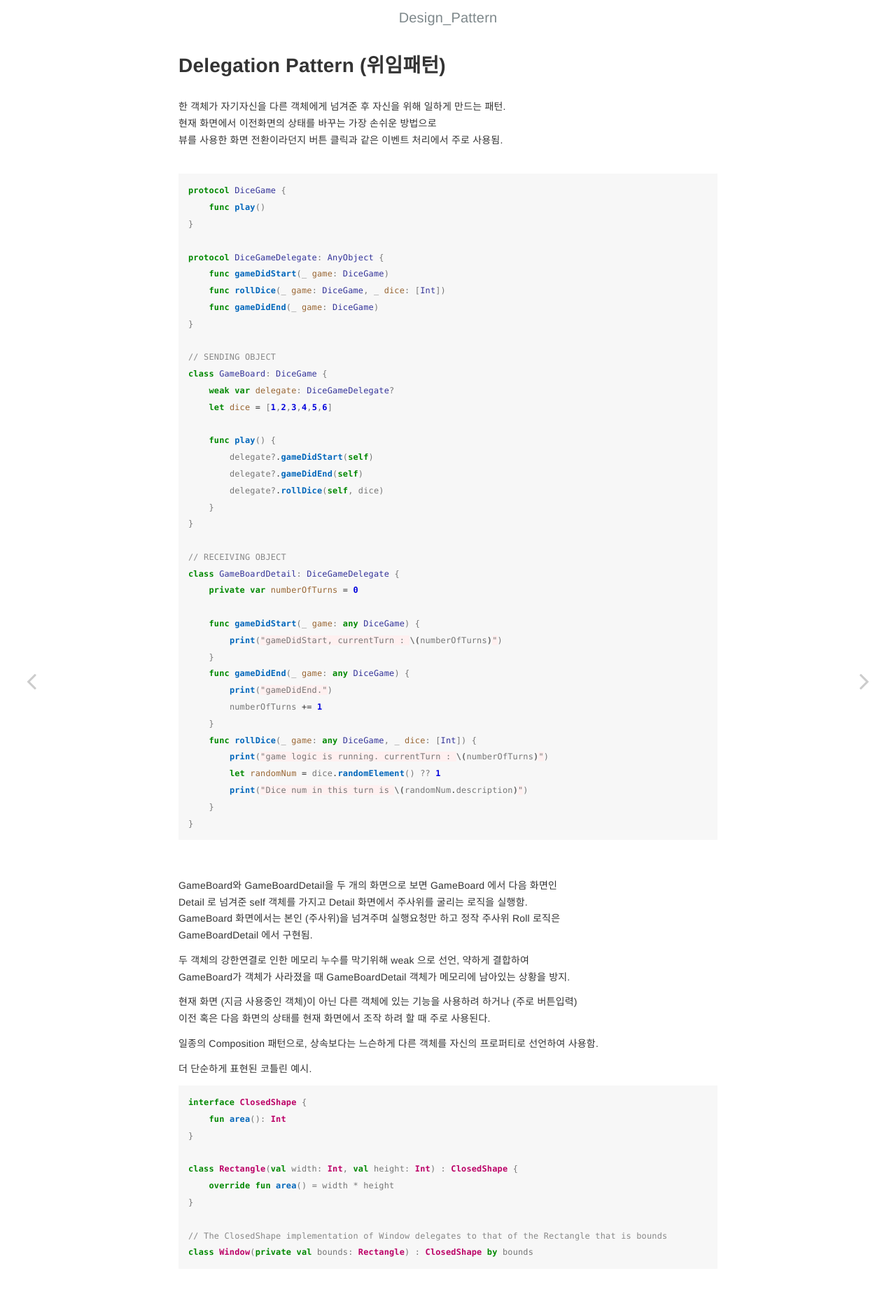
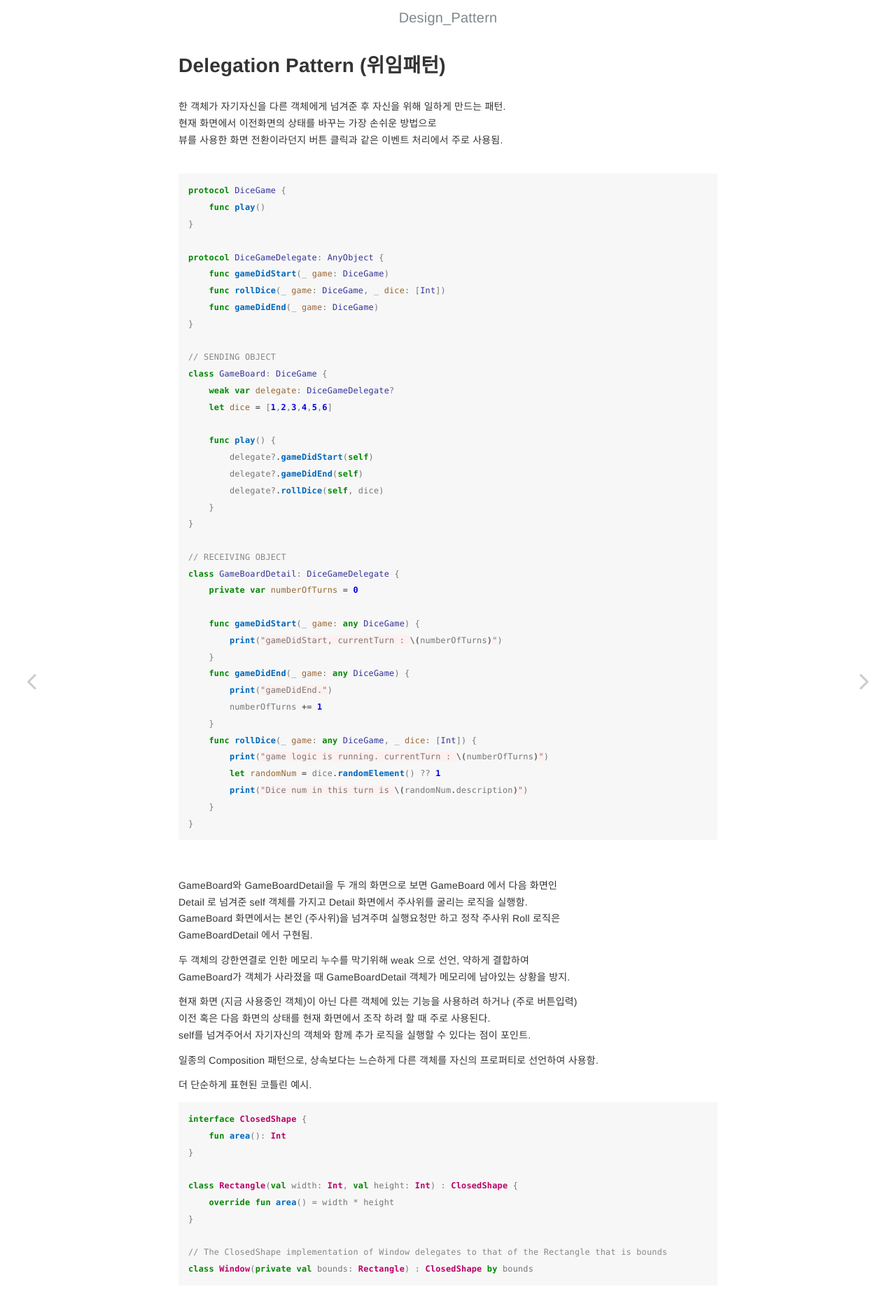
Before and after one commit to nicemiro/nicemiro.github.io, a Jekyll site: the page built from _posts/design_pattern/2022-03-17-delegationPattern.md, in a window 1280 px wide. Shown: the top 1859 px of the page at 70% size. Built offline with Jekyll 4.4.1, drawn with Linux system fonts in a browser that asks for light colours.

Commit message:
delegation pattern update

```diff
--- a/_posts/design_pattern/2022-03-17-delegationPattern.md
+++ b/_posts/design_pattern/2022-03-17-delegationPattern.md
@@ -64,6 +64,7 @@ GameBoard가 객체가 사라졌을 때 GameBoardDetail 객체가 메모리에
 
 현재 화면 (지금 사용중인 객체)이 아닌 다른 객체에 있는 기능을 사용하려 하거나 (주로 버튼입력)
 이전 혹은 다음 화면의 상태를 현재 화면에서 조작 하려 할 때 주로 사용된다.
+self를 넘겨주어서 자기자신의 객체와 함께 추가 로직을 실행할 수 있다는 점이 포인트.
 
 일종의 Composition 패턴으로, 상속보다는 느슨하게 다른 객체를 자신의 프로퍼티로 선언하여 사용함.
 
```
